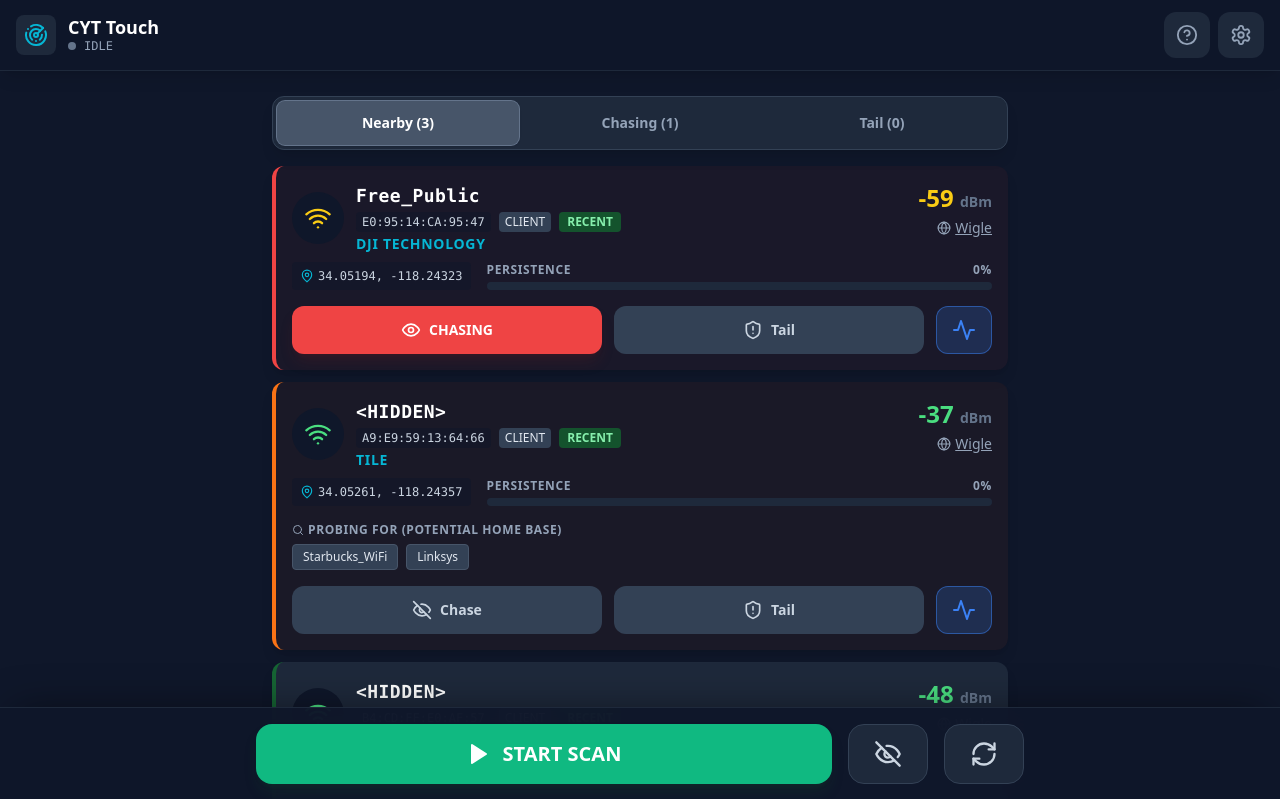
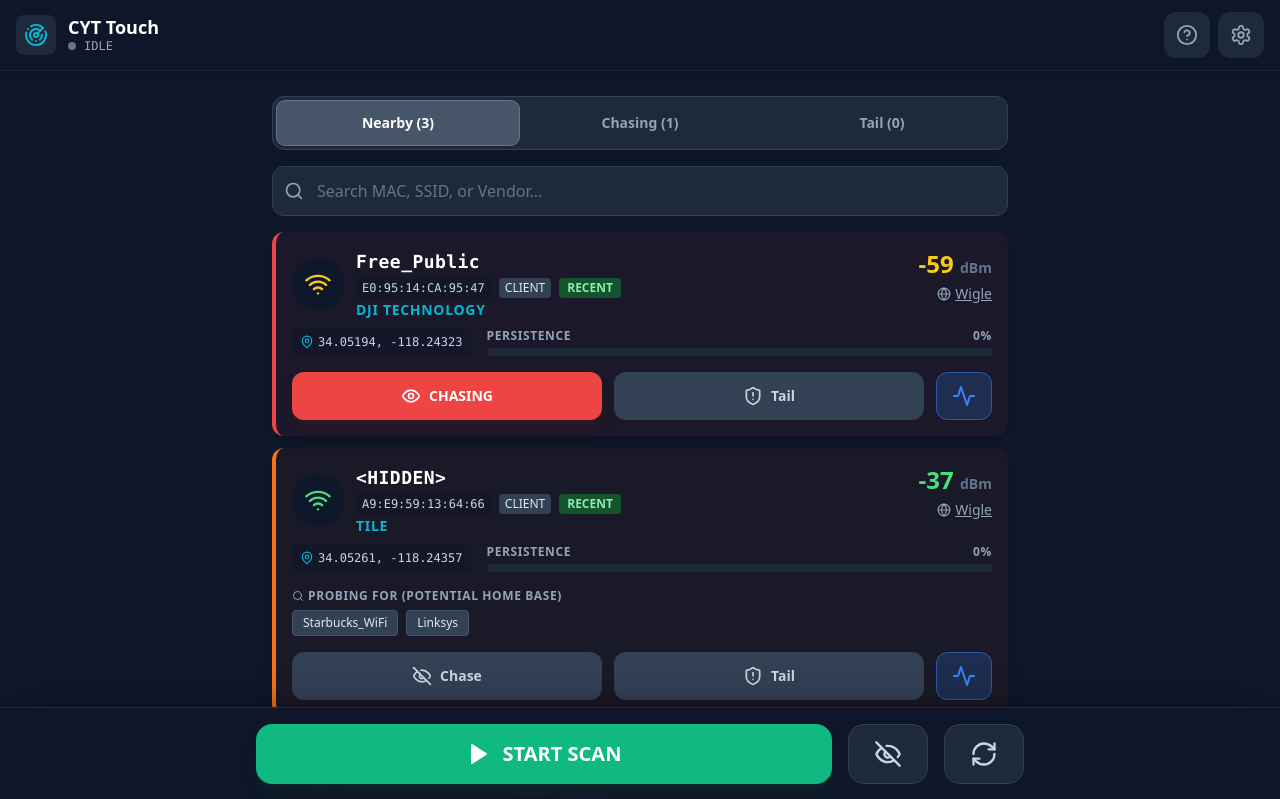
Before and after one commit to gottapro/CYT_Touch, a React (Vite) app: page / in a window 1280 px wide. Shown: the top 799 px of the page. Built offline with nearby package versions, Linux system fonts and the light colour scheme.

Commit message:
Feature: Added DeviceSearch component with debounce and filtering logic

```diff
--- a/App.tsx
+++ b/App.tsx
@@ -7,6 +7,7 @@ import { SettingsModal } from './components/SettingsModal';
 import { HelpModal } from './components/HelpModal';
 import { RedAlert } from './components/RedAlert';
 import { analyzeDeviceSignature } from './services/geminiService';
+import { DeviceSearch } from './components/DeviceSearch';
 
 const isDev = import.meta.env.DEV;
 
@@ -109,6 +110,7 @@ const App: React.FC = () => {
   const [isScanning, setIsScanning] = useState(false);
   const [devices, setDevices] = useState<WifiDevice[]>([]);
   const [filter, setFilter] = useState<'all' | 'tracked' | 'ignored'>('all');
+  const [searchTerm, setSearchTerm] = useState('');
   const [connectionStatus, setConnectionStatus] = useState<'connected' | 'error' | 'idle'>('idle');
   const [cpuTemp, setCpuTemp] = useState<number | null>(null);
 
@@ -575,9 +577,29 @@ const parseBackendData = (data: any): WifiDevice[] => {
   };
 
   const visibleDevices = devices.filter(d => {
-    if (filter === 'ignored') return d.isIgnored;
-    if (filter === 'tracked') return d.isTracked;
-    return !d.isIgnored;
+  // Apply tab filter first
+  if (filter === 'ignored') {
+    if (!d.isIgnored) return false;
+  } else if (filter === 'tracked') {
+    if (!d.isTracked) return false;
+  } else {
+    if (d.isIgnored) return false;
+  }
+
+  // Apply search filter if search term exists
+  if (searchTerm) {
+    const term = searchTerm.toLowerCase();
+    const matchesMac = d.mac.toLowerCase().includes(term);
+    const matchesSsid = d.ssid?.toLowerCase().includes(term);
+    const matchesVendor = d.vendor?.toLowerCase().includes(term);
+    const matchesProbes = d.probedSSIDs.some(ssid =>
+      ssid.toLowerCase().includes(term)
+    );
+
+    return matchesMac || matchesSsid || matchesVendor || matchesProbes;
+  }
+
+  return true;
 });
 
   return (
@@ -665,9 +687,22 @@ const parseBackendData = (data: any): WifiDevice[] => {
                   </button>
                 </div>
 
+                {/* NEW: Search Bar */}
+                <div className="mb-4">
+                  <DeviceSearch
+                    value={searchTerm}
+                    onChange={setSearchTerm}
+                    totalDevices={devices.filter(d => {
+                      if (filter === 'ignored') return d.isIgnored;
+                      if (filter === 'tracked') return d.isTracked;
+                      return !d.isIgnored;
+                    }).length}
+                    filteredCount={visibleDevices.length}
+                  />
+                </div>
+
                 {/* Device List */}
-        <div className="space-y-3 min-h-[50vh]">
-          {visibleDevices.length === 0 ? (
+                <div className="space-y-3 min-h-[50vh]">          {visibleDevices.length === 0 ? (
              <div className="flex flex-col items-center justify-center py-20 text-slate-500 opacity-60">
                 <Search size={48} className="mb-4" />
                 <p className="text-lg">No devices visible</p>
--- /dev/null
+++ b/components/DeviceSearch.tsx
@@ -0,0 +1,62 @@
+import React, { useState, useEffect } from 'react';
+import { Search, X, Filter } from 'lucide-react';
+
+interface DeviceSearchProps {
+  value: string;
+  onChange: (value: string) => void;
+  totalDevices: number;
+  filteredCount: number;
+}
+
+export const DeviceSearch: React.FC<DeviceSearchProps> = ({
+  value,
+  onChange,
+  totalDevices,
+  filteredCount
+}) => {
+  const [localValue, setLocalValue] = useState(value);
+
+  // Debounce: Only update parent after 300ms of no typing
+  useEffect(() => {
+    const timer = setTimeout(() => {
+      onChange(localValue);
+    }, 300);
+
+    return () => clearTimeout(timer);
+  }, [localValue, onChange]);
+
+  return (
+    <div className="relative">
+      <div className="relative">
+        <Search className="absolute left-3 top-1/2 -translate-y-1/2 w-5 h-5 text-slate-400" />
+        <input
+          type="text"
+          value={localValue}
+          onChange={(e) => setLocalValue(e.target.value)}
+          placeholder="Search MAC, SSID, or Vendor..."
+          className="w-full pl-11 pr-10 py-3 bg-slate-800 border border-slate-700 rounded-xl text-white placeholder-slate-500 focus:border-cyt-accent focus:ring-1 focus:ring-cyt-accent outline-none transition-colors"
+        />
+        {localValue && (
+          <button
+            onClick={() => {
+              setLocalValue('');
+              onChange('');
+            }}
+            className="absolute right-3 top-1/2 -translate-y-1/2 text-slate-400 hover:text-white transition-colors"
+            aria-label="Clear search"
+          >
+            <X className="w-5 h-5" />
+          </button>
+        )}
+      </div>
+
+      {/* Results Counter */}
+      {localValue && (
+        <div className="mt-2 text-sm text-slate-400 flex items-center gap-2">
+          <Filter className="w-4 h-4" />
+          Showing {filteredCount} of {totalDevices} devices
+        </div>
+      )}
+    </div>
+  );
+};
```
Lines whose indentation alone changed are shown as unchanged.
